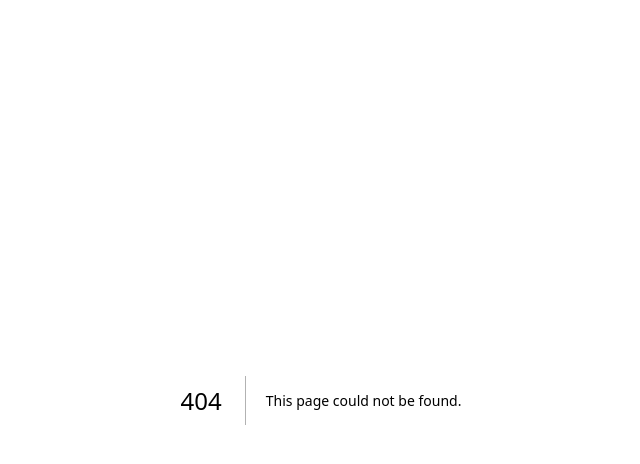
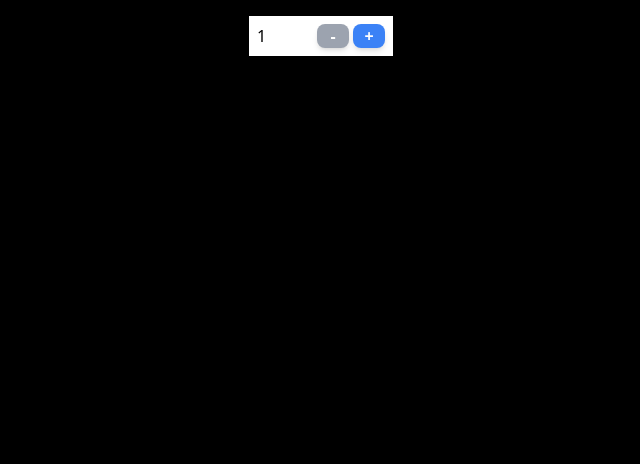
Before and after one commit to Florawang43/cprg306-assignments, a Next.js app: page /week-4 in a window 1280 px wide. Before the commit this address had no page. Shown: the top 464 px of the page, without its empty margins (319-959 px from the left). Built offline with nearby package versions, Linux system fonts and the light colour scheme.

Commit message:
feat: add week-4 & udpate globals.css

```diff
--- a/app/globals.css
+++ b/app/globals.css
@@ -3,25 +3,12 @@
 @tailwind utilities;
 
 :root {
-  --background: #ffffff;
-  --foreground: #171717;
-}
-
-@media (prefers-color-scheme: dark) {
-  :root {
-    --background: #0a0a0a;
-    --foreground: #ededed;
-  }
+  --foreground-rgb: 255, 255, 255;
+  --background-start-rgb: 0, 0, 0;
+  --background-end-rgb: 0, 0, 0;
 }
 
 body {
-  color: var(--foreground);
-  background: var(--background);
-  font-family: Arial, Helvetica, sans-serif;
+  color: rgb(var(--foreground-rgb));
+  background: rgb(var(--background-end-rgb));
 }
-
-@layer utilities {
-  .text-balance {
-    text-wrap: balance;
-  }
-}
--- /dev/null
+++ b/app/week-4/counter-test.jsx
@@ -0,0 +1,48 @@
+"use client";
+import React, { useState } from "react";
+
+export default function CounterTest() {
+  const [count, setCount] = useState(1);
+  const increment = () => {
+    setCount(count + 1);
+    if (count > 0) {
+      console.log(count, isEnabled);
+      setIsEnable(true);
+    }
+  };
+  const decrement = () => {
+    setCount(count - 1);
+    if (count <= 2) {
+      console.log(count);
+      setIsEnable(!isEnabled);
+      return;
+    }
+  };
+
+  const [isEnabled, setIsEnable] = useState(false);
+
+  return (
+    <div className="p-2 m-4 bg-white text-white w-36">
+      <div className="flex justify-between">
+        <span className="text-black">{count}</span>
+        <div className="flex">
+          <button
+            type="button"
+            className="w-8 bg-blue-500 text-white font-semibold rounded-lg shadow-md hover:bg-blue-700 focus:outline-none focus:ring-2 disabled:bg-gray-400 focus:ring-blue-400 focus:ring-opacity-75"
+            onClick={() => decrement()}
+            disabled={!isEnabled}
+          >
+            -
+          </button>
+          <button
+            type="button"
+            className="w-8 bg-blue-500 text-white font-semibold rounded-lg shadow-md hover:bg-blue-700 focus:outline-none focus:ring-2 focus:ring-blue-400  disabled:bg-gray-400 focus:ring-opacity-75 ml-1"
+            onClick={() => increment()}
+          >
+            +
+          </button>
+        </div>
+      </div>
+    </div>
+  );
+}
--- /dev/null
+++ b/app/week-4/page.js
@@ -0,0 +1,10 @@
+import React from "react";
+import CounterTest from "./counter-test";
+
+export default function page() {
+  return (
+    <main className="flex justify-center w-full">
+      <CounterTest />
+    </main>
+  );
+}
```
